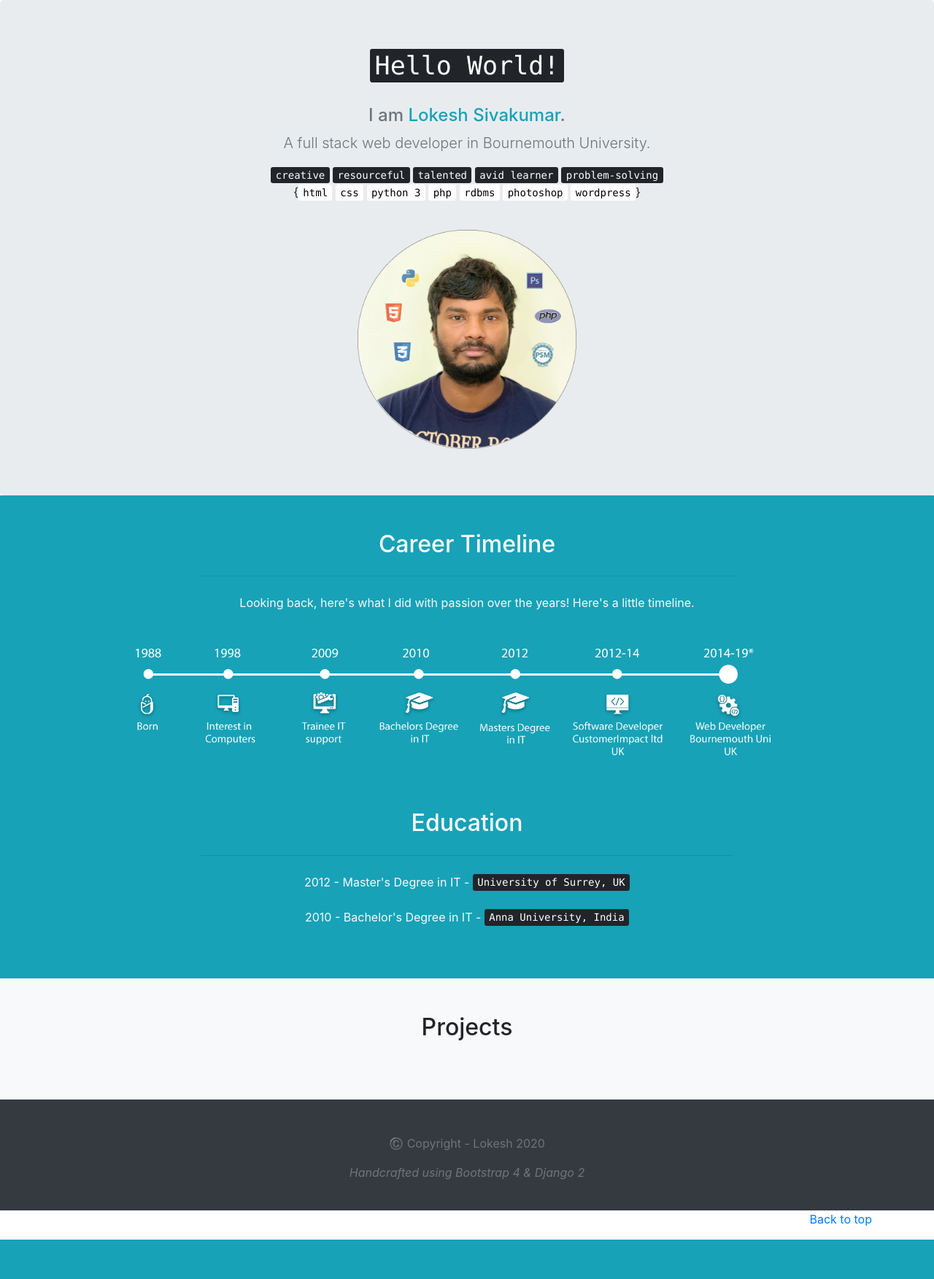
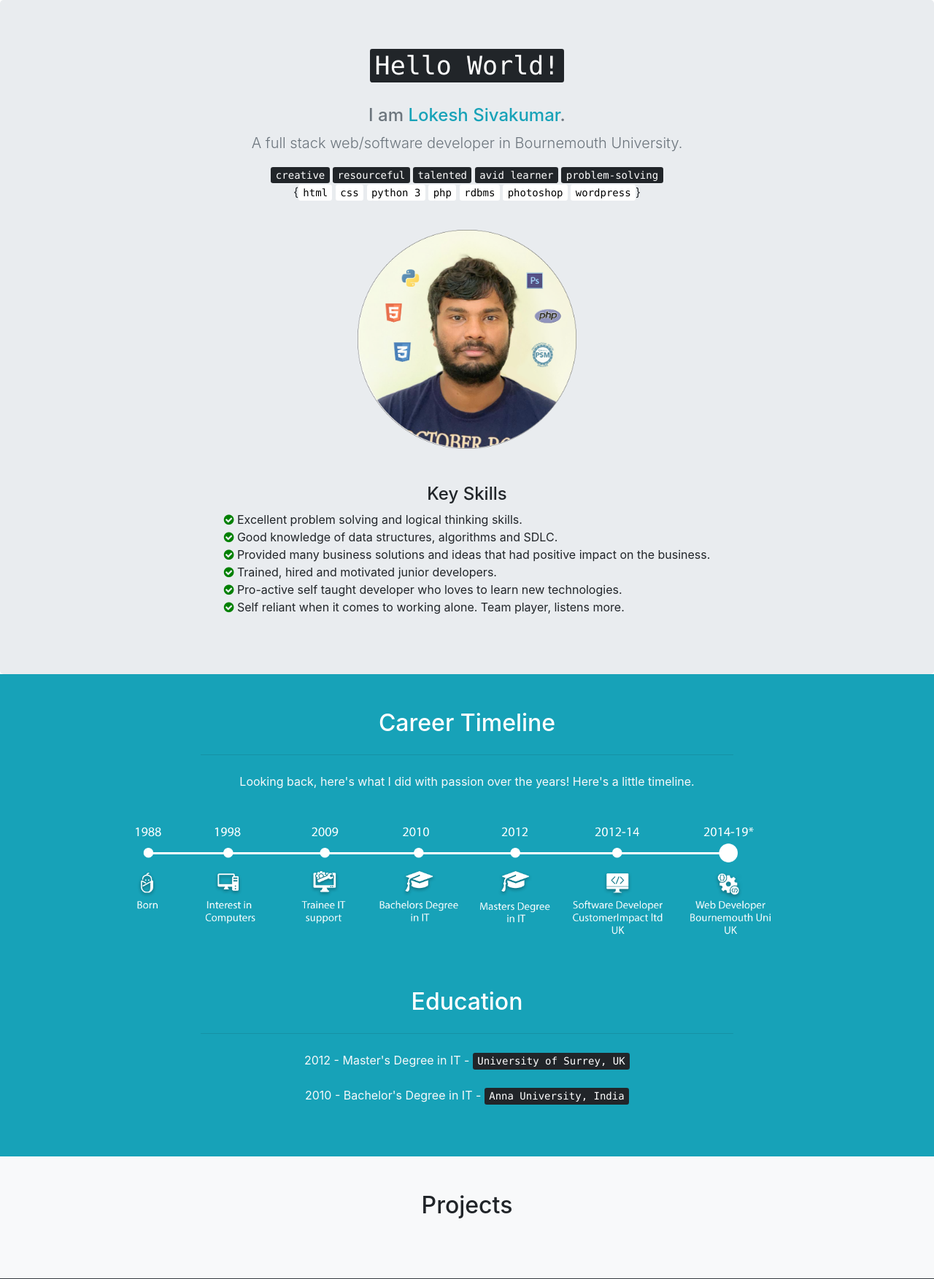
Before and after one commit to Lokez21/Portfolio-project, a Django app: page / in a window 1280 px wide. Shown: the part 58-1811 px from the top of the page at 73% size. Before the commit the page ends 1757 px from the top, so only its background shows below. Run offline with Django 3.2, Linux system fonts and the light colour scheme; data that the repository does not hold is empty; some libraries are stand-ins or nearby versions.

Commit message:
added key skills

```diff
--- a/blog/templates/blog/allblogs.html
+++ b/blog/templates/blog/allblogs.html
@@ -17,7 +17,7 @@
                             <p class="font-weight-light text-muted">{{blogitem.date_posted_pretty}}</p>
                             <p class="card-text">{{blogitem.summary|safe }}</p>
                             <img class="img-fluid" src="{{blogitem.image.url}}" alt="" width=200><br><br>
-                            <a href="#" class="btn btn-primary">View blog</a>
+                            <a href="{{blogitem.id}}" class="btn btn-primary">View blog</a>
                           </div>
                         </div>
                         </div>
--- a/jobs/templates/jobs/home.html
+++ b/jobs/templates/jobs/home.html
@@ -2,6 +2,11 @@
 {% block body %}
 
 {% load staticfiles %}
+<style>
+    .tick {
+        color: green !important;
+    }
+</style>
     <main role="main">
 
         <section class="jumbotron text-center">
@@ -9,14 +14,26 @@
                 <h1 class="jumbotron-heading text-muted"><kbd>Hello World!</kbd></h1><br>
 
                 <h4 class="text-muted">I am <span class="text-info">Lokesh Sivakumar</span>.</h4>
-                <p class="lead text-muted">A full stack web developer in Bournemouth University. <br></p>
+                <p class="lead text-muted">A full stack web/software developer in Bournemouth University. <br></p>
                     <p><kbd>creative</kbd> <kbd>resourceful</kbd> <kbd>talented</kbd> <kbd>avid learner</kbd> <kbd>problem-solving</kbd> <br>
                         {<kbd class="pro">html</kbd> <kbd class="pro">css</kbd> <kbd class="pro">python 3</kbd> <kbd class="pro">php</kbd> <kbd class="pro">rdbms</kbd> <kbd class="pro">photoshop</kbd> <kbd class="pro">wordpress</kbd>}</p>
-                <!-- <p>
-                    <a href="mailto:lokez21@gmail.com" class="btn btn-primary my-2">Email</a>
-                </p> -->
+
                 <br>
-                <img src="{% static 'headshot.png' %}" width="300" alt="">
+                <img src="{% static 'headshot.png' %}" width="300" alt=""><br><br><br>
+                <h4 class="text-center">Key Skills</h4>
+                <div class="row justify-content-center">
+
+                    <ul class="text-left list-inline">
+                        <div>
+                            <li><i class="fa fa-check-circle tick"></i> Excellent problem solving and logical thinking skills.</li>
+                            <li><i class="fa fa-check-circle tick"></i> Good knowledge of data structures, algorithms and SDLC.</li>
+                            <li><i class="fa fa-check-circle tick"></i> Provided many business solutions and ideas that had positive impact on the business.</li>
+                            <li><i class="fa fa-check-circle tick"></i> Trained, hired and motivated junior developers.</li>
+                            <li><i class="fa fa-check-circle tick"></i> Pro-active self taught developer who loves to learn new technologies.</li>
+                            <li><i class="fa fa-check-circle tick"></i> Self reliant when it comes to working alone. Team player, listens more.</li>
+                        </div>
+                    </ul>
+                </div>
             </div>
         </section>
 
```
Also changed, not shown: jobs/templates/jobs/base.html (line endings or trailing spaces).
